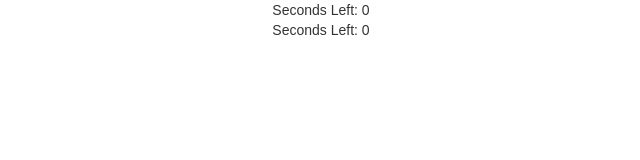
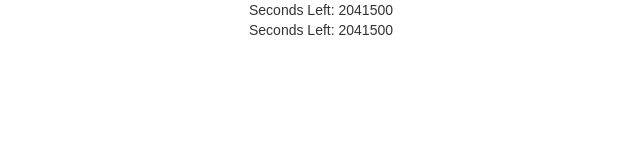
Before and after one commit to istrupin/responsive-countdowns, a React (Create React App) app: page / in a window 1280 px wide. Shown: the top 160 px of the page, without its empty margins (319-959 px from the left). Built offline with nearby package versions, Linux system fonts and the light colour scheme.

Commit message:
using momentjs and target date time as prop

```diff
--- a/src/Components/Countdown/Countdown_Container.jsx
+++ b/src/Components/Countdown/Countdown_Container.jsx
@@ -1,15 +1,16 @@
 import React, { Component } from 'react';
 import Countdown from './Countdown';
+import moment from 'moment';
 
 
 class CountdownContainer extends Component {
     constructor(props) {
         super(props);
-
+        let dt = moment(props.targetDateTime);
         this.state = {
             timer: 0,
-            targetDatetime: [],
-            secondsLeft: 5
+            secondsLeft: dt.diff(moment(),'seconds'),
+            targetDateTime: dt
         };
 
 
@@ -33,11 +34,10 @@ class CountdownContainer extends Component {
     countDown(){
         console.log('called');
         let { secondsLeft, timer } = this.state;
-        secondsLeft--;
         if(secondsLeft === 0) {
             clearInterval(timer);
         }
-        this.setState({secondsLeft: secondsLeft});
+        this.setState({secondsLeft: this.state.targetDateTime.diff(moment(),'seconds')});
     }
 
     render() {
--- a/src/Components/CountdownList/Countdown_List.jsx
+++ b/src/Components/CountdownList/Countdown_List.jsx
@@ -5,7 +5,7 @@ function renderCountdowns(countdowns){
     return countdowns.map((cd) => {
         return (
             <div>
-                <CountdownContainer />
+                <CountdownContainer targetDateTime="2017-09-25 09:30:00" />
             </div>
         );
     });
```
